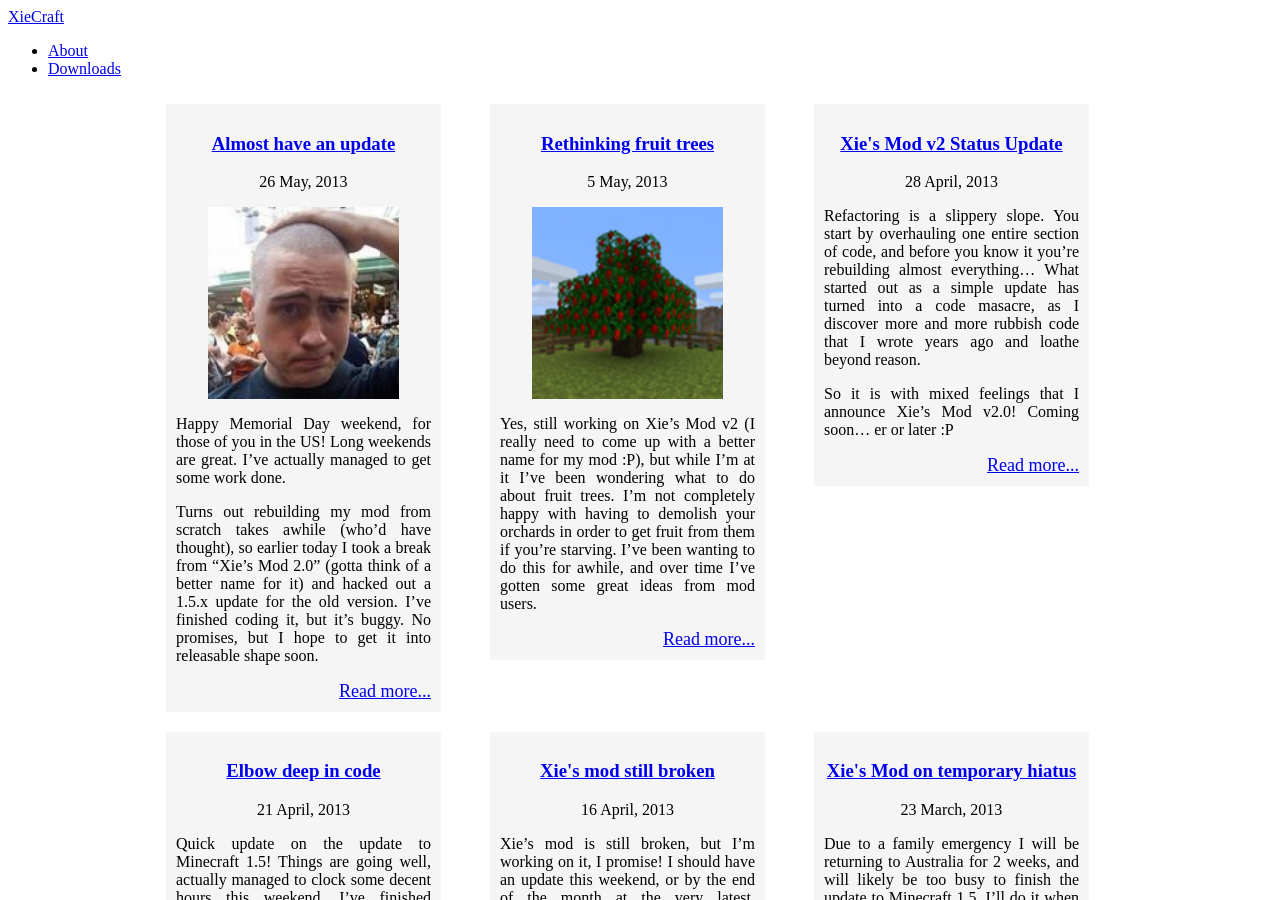
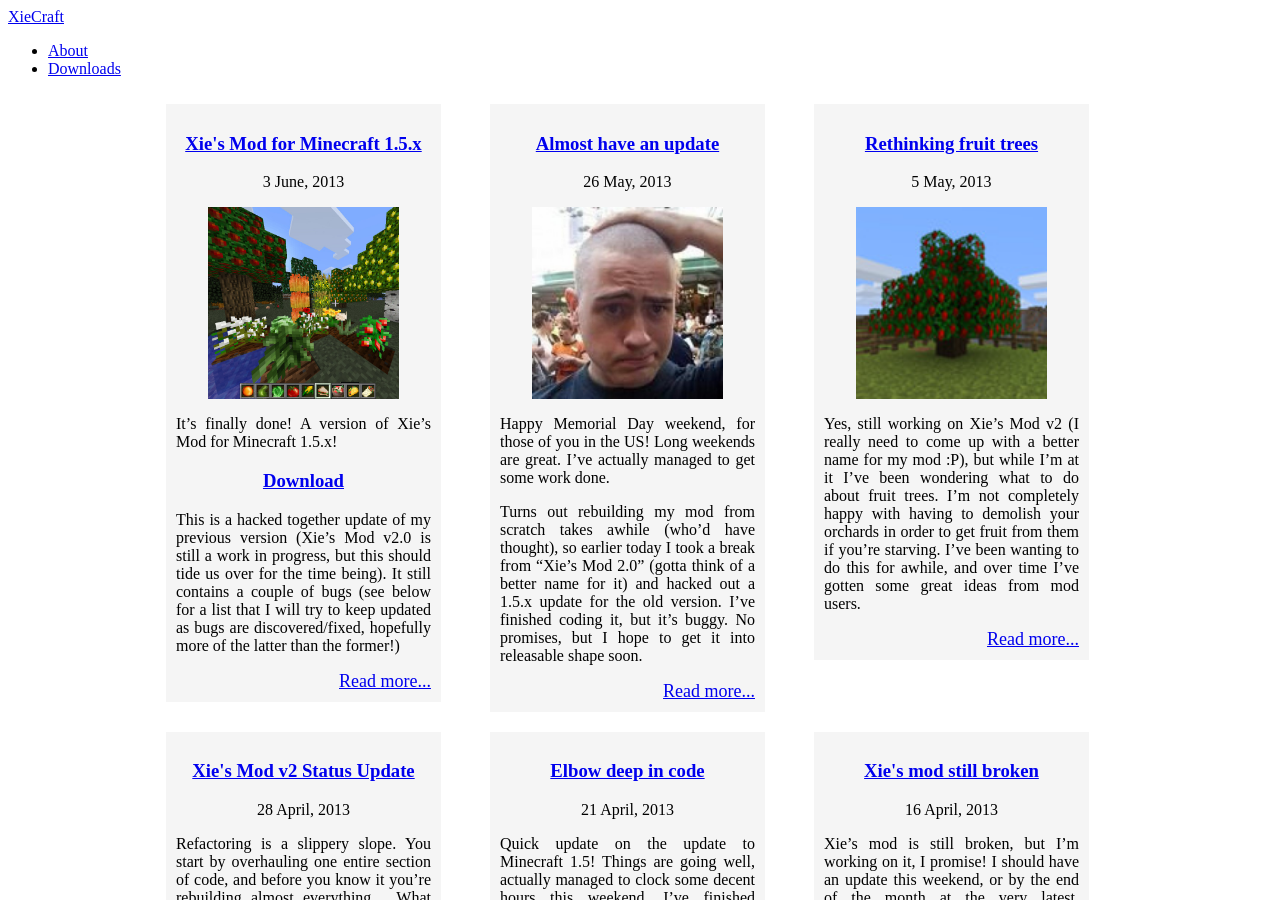
Before and after one commit to XieX/xiecraft, a Jekyll site: the page built from index.md, in a window 1280 px wide and 900 px high. Built offline with Jekyll 4.4.1, drawn with Linux system fonts in a browser that asks for light colours.

Commit message:
Minecraft 1.5.x update

```diff
--- /dev/null
+++ b/_posts/2013-06-03-xies-mod-for-minecraft-15x.md
@@ -0,0 +1,30 @@
+---
+layout: post
+title: "Xie's Mod for Minecraft 1.5.x"
+description: ""
+category: Releases
+tags: []
+thumbnail: "/assets/img/posts/releases/new_default_content.jpg"
+---
+{% include JB/setup %}
+
+It's finally done! A version of Xie's Mod for Minecraft 1.5.x!
+
+### [Download](assets/files/downloads/releases/2013_Jun_03/Xie's%20Mod%20Jun3%20for%20Minecraft%201.5.x.zip)
+
+This is a hacked together update of my previous version (Xie's Mod v2.0 is still a work in progress, but this should tide us over for the time being). It still contains a couple of bugs (see below for a list that I will try to keep updated as bugs are discovered/fixed, hopefully more of the latter than the former!)
+
+<!--more-->
+
+## Installation
+
+To install, you'll need to unzip the above download into your .minecraft/mods/ directory, so that the contained "Xie" folder is inside the /mods/ directory.
+
+## Known Bugs
+
+Here is a list of known bugs, if you find a bug that isn't on this list feel free to let me know.
+
+* wheat override is buggy as all get out, and has been disabled till I can fix it
+* only shrubs and apple trees spawn naturally, other varieties do not (e.g. wild corn, orange trees et al)
+* some glitches with the top level of corn crops not popping when harvested
+* fertilizing custom crops is still the old fashioned way (grows it to max)
--- a/downloads.md
+++ b/downloads.md
@@ -8,20 +8,26 @@
 
 On this page you can download the latest versions of Xie's mod. If you're looking for older versions, try looking in my [Google Code repository](http://code.google.com/p/xie-mc-mods/downloads/list").
 
-## Xie's Mod for Minecraft 1.4.7
-### ([Download the latest version of Xie's Mod](http://xw-gs.com/mc/latest/Xie.zip))
+## [Xie's Mod for Minecraft 1.5.x](assets/files/downloads/releases/2013_Jun_03/Xie's%20Mod%20Jun3%20for%20Minecraft%201.5.x.zip)
+Includes default farming content.
+
+#### Installation Instructions
+
+Assuming you have Minecraft Forge installed, unzip the above download into your .minecraft/mods/ directory, so that the contained "Xie" folder is inside the /mods/ directory.
+
+## [Xie's Mod for Minecraft 1.4.7](http://xw-gs.com/mc/latest/Xie.zip)
 Includes default farming content.
 
 #### Installation Instructions
 
 Assuming you have Minecraft Forge installed, download the zip file and copy it into the /mods directory inside your Minecraft home folder.
 
-#### Modifying Block and Item IDs
+## Modifying Block and Item IDs
 
 Chances are you'll run into some block or item ID conflicts if you try to run my mod with any others. If this is the case, you can modify the block and item IDs for the default content by editing the ids.xid file in the default content directory. If you installed the mod as a zip file, you'll first need to extract it (remember to delete the zip file after you do).
 
-## Extra Content
-This section lists a number of additional content packs and content files. They require the core mod to be installed, and need to be placed into the directory ./mods/Xie (where "." is your Minecraft home).
+## Extra Content (for Minecraft 1.4 and earlier versions)
+This section lists a number of additional content packs and content files. They require the core mod to be installed, and need to be placed into the directory ./mods/Xie (where "." is your Minecraft home). *And sorry, but I haven't updated any of this content for Minecraft 1.5.x. Yet!*
 
 ### Old Default Farming Content
 #### ([Download](http://xie-mc-mods.googlecode.com/files/FarmingContentApr16.zip)) (Contains textures by Thistle)
```
Also changed, not shown: 1 other file.
